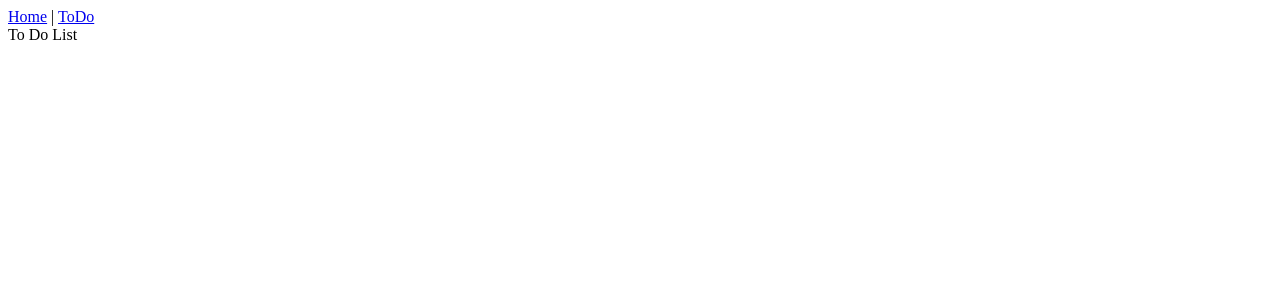
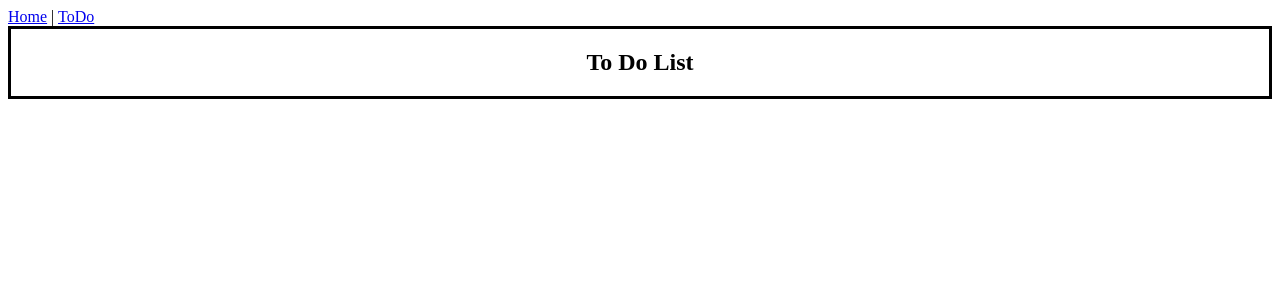
Before and after one commit to waiscodes/vue-to-do-list, a Vue app: page /ToDo in a window 1280 px wide. Shown: the top 300 px of the page. Built offline with nearby package versions, Linux system fonts and the light colour scheme.

Commit message:
added a border for testing purposes

```diff
--- a/src/router/index.js
+++ b/src/router/index.js
@@ -10,9 +10,6 @@ const routes = [
   {
     path: "/ToDo",
     name: "ToDo",
-    // route level code-splitting
-    // this generates a separate chunk (about.[hash].js) for this route
-    // which is lazy-loaded when the route is visited.
     component: () =>
       import(/* webpackChunkName: "about" */ "../views/ToDo.vue"),
   },
--- a/src/views/ToDo.vue
+++ b/src/views/ToDo.vue
@@ -1,5 +1,12 @@
 <template>
   <div class="ToDo">
-    To Do List
+    <h2>To Do List</h2>
   </div>
 </template>
+
+<style scoped>
+.ToDo {
+  border: solid;
+  text-align: center;
+}
+</style>
```
